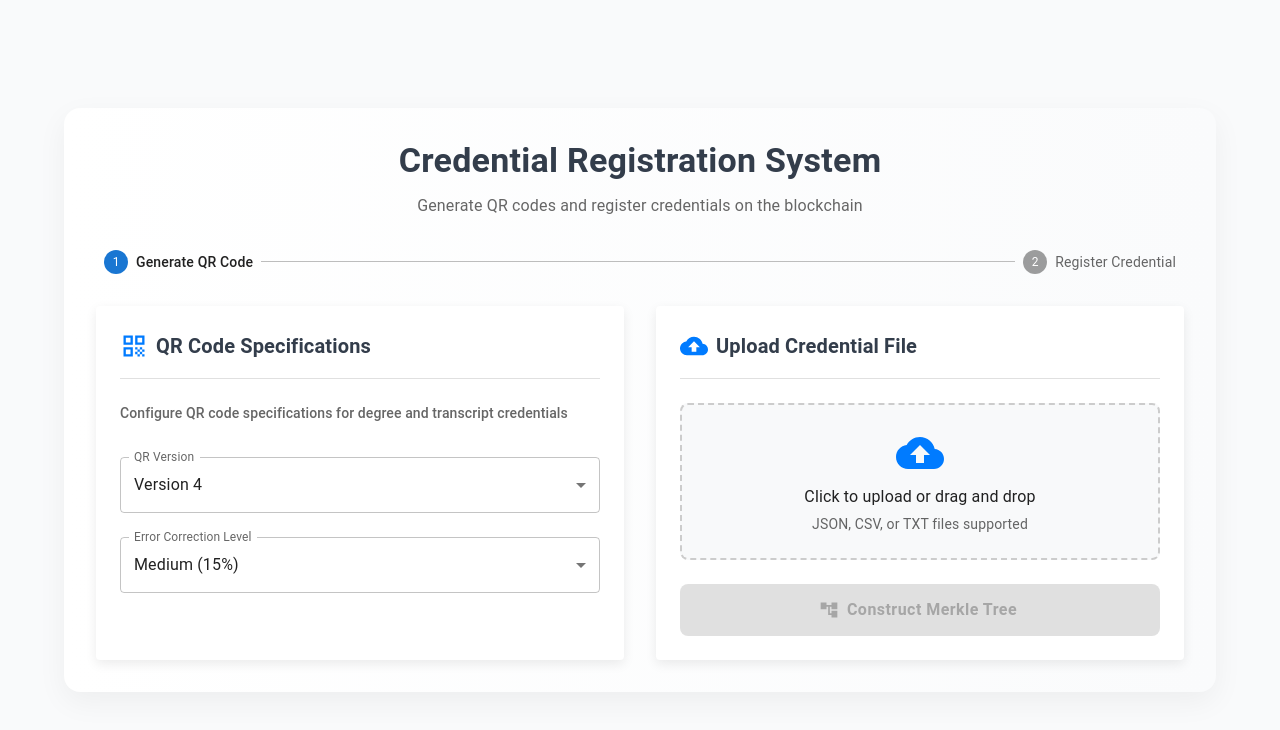
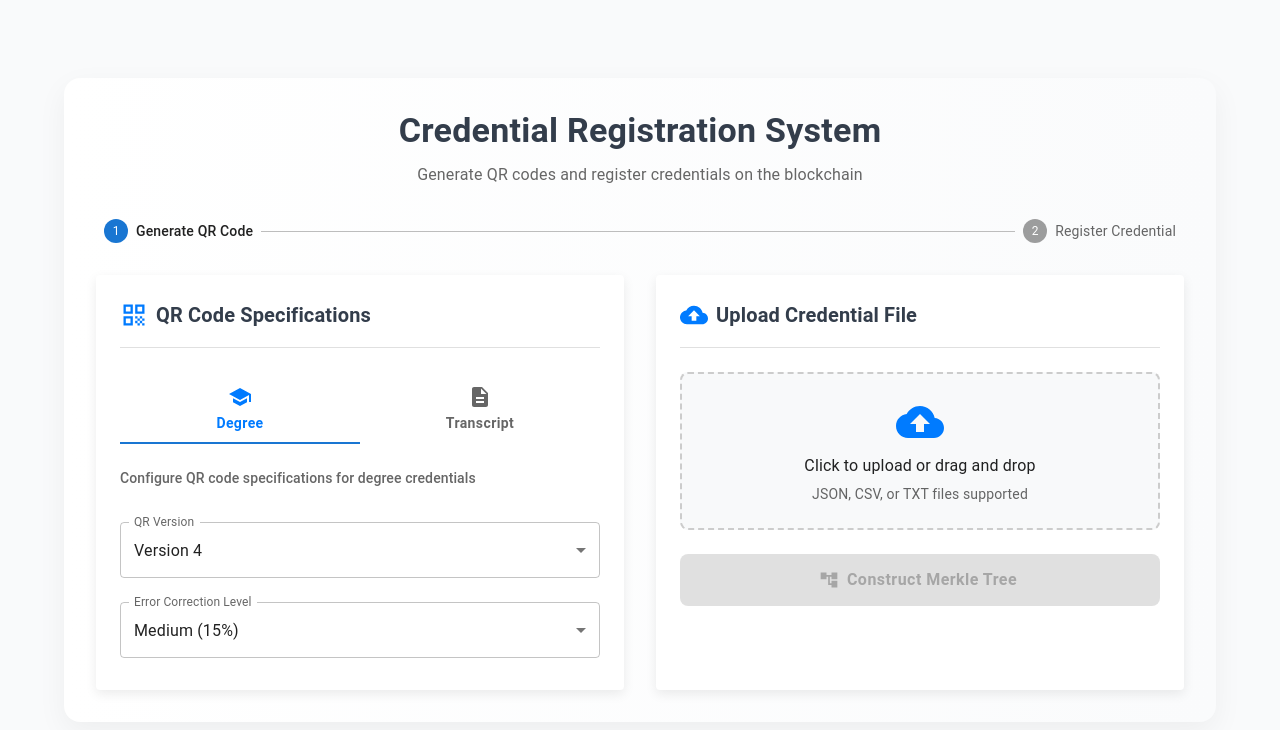
Before and after one commit to prithvirajmotwani/merkle-magic, a React (Vite) app: page / in a window 1280 px wide. Shown: the top 730 px of the page. Built offline with nearby package versions, Linux system fonts and the light colour scheme.

Commit message:
Add separate configurations
Adds separate configuration options for degree and transcript credentials.

```diff
--- a/src/components/RegisterCredential.jsx
+++ b/src/components/RegisterCredential.jsx
@@ -25,6 +25,8 @@ import {
   DialogTitle,
   DialogContent,
   DialogActions,
+  Tabs,
+  Tab,
 } from "@mui/material";
 import { usePopup } from "../context/PopupContext";
 import { useAuth } from "../context/AuthContext";
@@ -36,6 +38,8 @@ import QrCodeIcon from '@mui/icons-material/QrCode';
 import CloudUploadIcon from '@mui/icons-material/CloudUpload';
 import AccountTreeIcon from '@mui/icons-material/AccountTree';
 import DownloadIcon from '@mui/icons-material/Download';
+import SchoolIcon from '@mui/icons-material/School';
+import DescriptionIcon from '@mui/icons-material/Description';
 
 const RegisterCredential = () => {
   const [activeStep, setActiveStep] = useState(0);
@@ -43,11 +47,19 @@ const RegisterCredential = () => {
   const [merkleTreeHeight, setMerkleTreeHeight] = useState("");
   const [numberOfCredentials, setNumberOfCredentials] = useState("");
   const [isRegistering, setIsRegistering] = useState(false);
-  const [qrVersion, setQrVersion] = useState(4);
-  const [errorCorrectionLevel, setErrorCorrectionLevel] = useState("M");
+
+  // Degree QR configuration
+  const [degreeQrVersion, setDegreeQrVersion] = useState(4);
+  const [degreeErrorCorrectionLevel, setDegreeErrorCorrectionLevel] = useState("M");
+
+  // Transcript QR configuration
+  const [transcriptQrVersion, setTranscriptQrVersion] = useState(4);
+  const [transcriptErrorCorrectionLevel, setTranscriptErrorCorrectionLevel] = useState("M");
+
   const [selectedFile, setSelectedFile] = useState(null);
   const [isTreeConstructed, setIsTreeConstructed] = useState(false);
   const [downloadDialogOpen, setDownloadDialogOpen] = useState(false);
+  const [configTab, setConfigTab] = useState(0);
 
   const { openPopup } = usePopup();
   const { isMultiSigWalletConnected } = useAuth();
@@ -56,6 +68,10 @@ const RegisterCredential = () => {
     if (event.target.files[0]) {
       setSelectedFile(event.target.files[0]);
     }
+  };
+
+  const handleTabChange = (event, newValue) => {
+    setConfigTab(newValue);
   };
 
   const constructMerkleTree = () => {
@@ -173,16 +189,45 @@ const RegisterCredential = () => {
                       </Box>
                       <Divider sx={{ mb: 3 }} />
 
+                      <Tabs
+                        value={configTab}
+                        onChange={handleTabChange}
+                        variant="fullWidth"
+                        sx={{ mb: 3 }}
+                      >
+                        <Tab
+                          icon={<SchoolIcon />}
+                          label="Degree"
+                          sx={{
+                            textTransform: 'none',
+                            fontWeight: 600,
+                            '&.Mui-selected': { color: '#007BFF' }
+                          }}
+                        />
+                        <Tab
+                          icon={<DescriptionIcon />}
+                          label="Transcript"
+                          sx={{
+                            textTransform: 'none',
+                            fontWeight: 600,
+                            '&.Mui-selected': { color: '#007BFF' }
+                          }}
+                        />
+                      </Tabs>
+
+                      {configTab === 0 ? (
+                        // Degree QR Configuration
+                        <Box>
                           <Typography variant="subtitle2" color="#666" gutterBottom sx={{ mb: 2 }}>
-                        Configure QR code specifications for degree and transcript credentials
+                            Configure QR code specifications for degree credentials
                           </Typography>
 
                           <FormControl fullWidth margin="normal">
                             <InputLabel>QR Version</InputLabel>
                             <Select
-                          value={qrVersion}
+                              value={degreeQrVersion}
                               label="QR Version"
-                          onChange={(e) => setQrVersion(e.target.value)}
+                              onChange={(e) => setDegreeQrVersion(e.target.value)}
                             >
                               {[1, 2, 3, 4, 5, 6].map((version) => (
                                 <MenuItem key={version} value={version}>
@@ -195,9 +240,9 @@ const RegisterCredential = () => {
                           <FormControl fullWidth margin="normal">
                             <InputLabel>Error Correction Level</InputLabel>
                             <Select
-                          value={errorCorrectionLevel}
+                              value={degreeErrorCorrectionLevel}
                               label="Error Correction Level"
-                          onChange={(e) => setErrorCorrectionLevel(e.target.value)}
+                              onChange={(e) => setDegreeErrorCorrectionLevel(e.target.value)}
                             >
                               <MenuItem value="L">Low (7%)</MenuItem>
                               <MenuItem value="M">Medium (15%)</MenuItem>
@@ -205,6 +250,44 @@ const RegisterCredential = () => {
                               <MenuItem value="H">High (30%)</MenuItem>
                             </Select>
                           </FormControl>
+                        </Box>
+                      ) : (
+                        // Transcript QR Configuration
+                        <Box>
+                          <Typography variant="subtitle2" color="#666" gutterBottom sx={{ mb: 2 }}>
+                            Configure QR code specifications for transcript credentials
+                          </Typography>
+
+                          <FormControl fullWidth margin="normal">
+                            <InputLabel>QR Version</InputLabel>
+                            <Select
+                              value={transcriptQrVersion}
+                              label="QR Version"
+                              onChange={(e) => setTranscriptQrVersion(e.target.value)}
+                            >
+                              {[1, 2, 3, 4, 5, 6].map((version) => (
+                                <MenuItem key={version} value={version}>
+                                  Version {version}
+                                </MenuItem>
+                              ))}
+                            </Select>
+                          </FormControl>
+
+                          <FormControl fullWidth margin="normal">
+                            <InputLabel>Error Correction Level</InputLabel>
+                            <Select
+                              value={transcriptErrorCorrectionLevel}
+                              label="Error Correction Level"
+                              onChange={(e) => setTranscriptErrorCorrectionLevel(e.target.value)}
+                            >
+                              <MenuItem value="L">Low (7%)</MenuItem>
+                              <MenuItem value="M">Medium (15%)</MenuItem>
+                              <MenuItem value="Q">Quartile (25%)</MenuItem>
+                              <MenuItem value="H">High (30%)</MenuItem>
+                            </Select>
+                          </FormControl>
+                        </Box>
+                      )}
                     </CardContent>
                   </Card>
                 </Grid>
```
Lines whose indentation alone changed are shown as unchanged.
